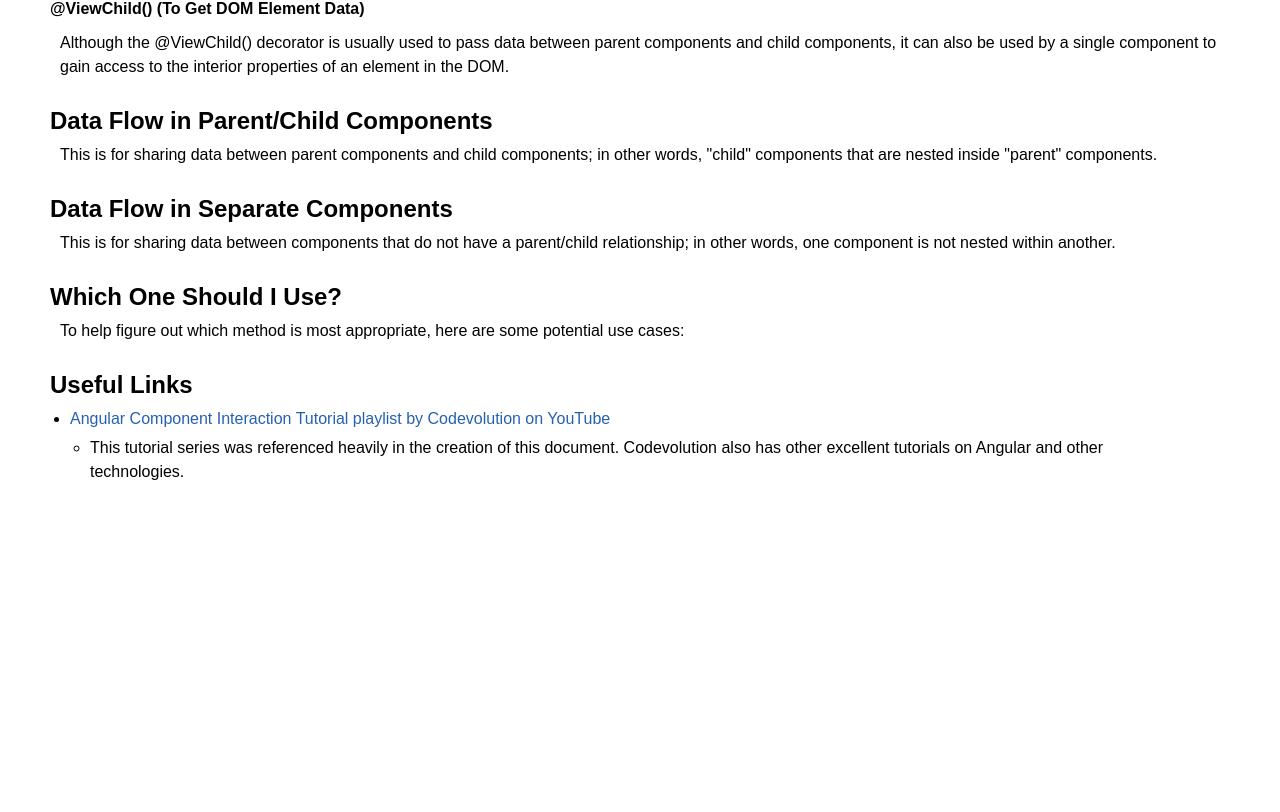
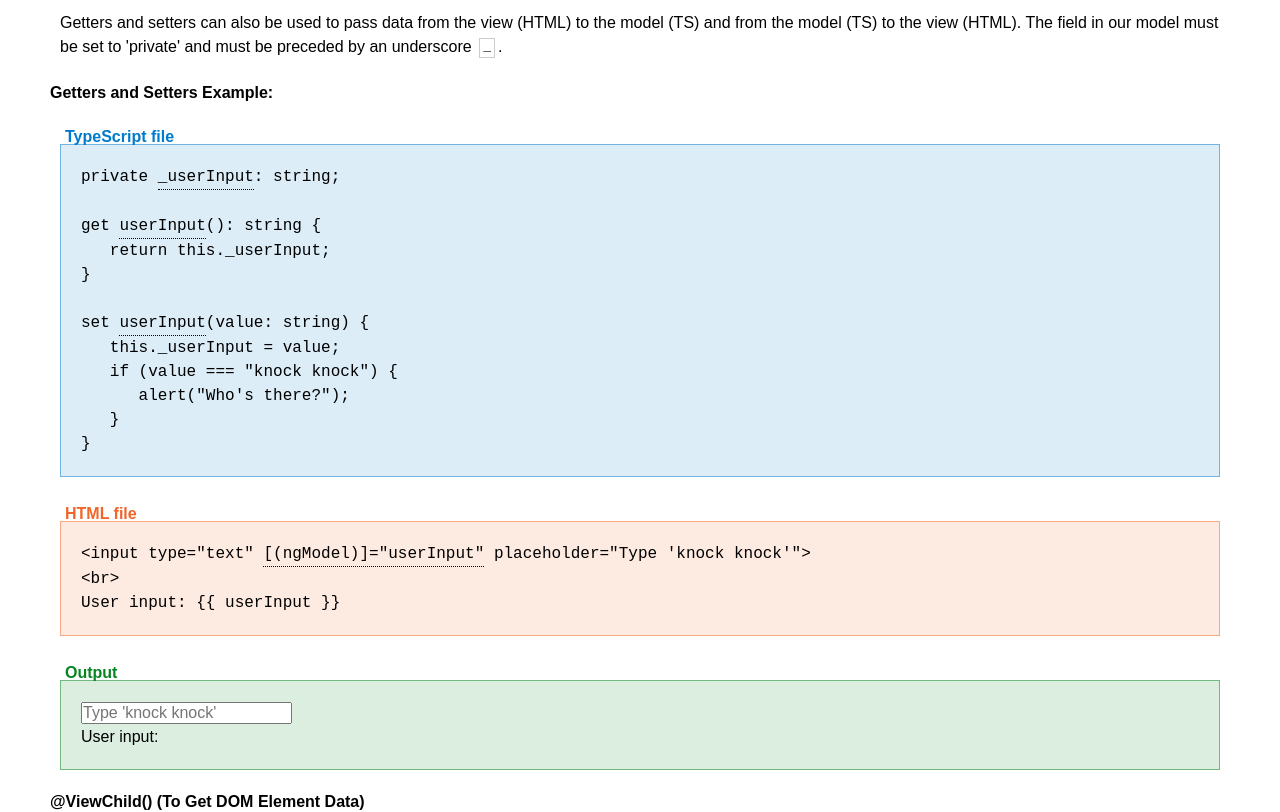
Before and after one commit to KellyRYoung/angular-data-flow-tutorial, an Angular app in the folder angular-data-flow-tutorial/: page / in a window 1280 px wide. Shown: the part 4172-4984 px from the top of the page. Before the commit the page ends 4711 px from the top, so only its background shows below. Built offline with nearby package versions, Linux system fonts and the light colour scheme.

Commit message:
Finished getters and setters

```diff
--- a/angular-data-flow-tutorial/src/app/binding/binding.component.html
+++ b/angular-data-flow-tutorial/src/app/binding/binding.component.html
@@ -149,6 +149,7 @@ whenever it is changed.
 <br>
 <div class="example-ts">
  userInput: string;<br>
+ <br>
  secretWord(updatedValue) &#123;<br>
  &nbsp;&nbsp;&nbsp;this.userInput = updatedValue; <br>
  &nbsp;&nbsp;&nbsp;if (updatedValue === "chinchilla") &#123;<br>
@@ -171,6 +172,47 @@ ngModel.
 
 <!-- Getters and Setters -->
 <h4 id="getters-and-setters-header">Getters and Setters</h4>
+<p>Getters and setters can also be used to pass data from the view (HTML) to the model (TS) and from the model (TS) to
+ the view (HTML). The field in our model must be set to 'private' and must be preceded by an underscore <code>_</code>.
+</p>
+<h6>Getters and Setters Example:</h6>
+<div class="example-ts">
+ private <span class="tooltip">
+  <div class="tooltiptext">Note: underscore in front of variable name</div>_userInput
+ </span>: string;<br>
+ <br>
+ get <span class="tooltip">
+  <div class="tooltiptext">Note: no underscore</div>userInput
+ </span>(): string &#123;<br>
+ &nbsp;&nbsp;&nbsp;return this._userInput;<br>
+ &#125;<br>
+ <br>
+ set <span class="tooltip">
+  <div class="tooltiptext">Note: no underscore</div>userInput
+ </span>(value: string) &#123;<br>
+ &nbsp;&nbsp;&nbsp;this._userInput = value;<br>
+ &nbsp;&nbsp;&nbsp;if (value === "knock knock") &#123;<br>
+ &nbsp;&nbsp;&nbsp;&nbsp;&nbsp;&nbsp;alert("Who's there?");<br>
+ &nbsp;&nbsp;&nbsp;&#125;<br>
+ &#125;<br>
+</div>
+
+<div class="example-html">
+
+ &lt;input type="text" <span class="tooltip">
+  <div class="tooltiptext">Note: ngModel is binding to the getters and setters</div>[(ngModel)]="userInput"
+ </span>
+ placeholder="Type 'knock knock'"&gt;
+ <br />
+ &lt;br&gt; <br />
+ User input: &#123;<i></i>&#123; userInput &#125;<i></i>&#125;
+</div>
+
+<div class="example-output">
+ <input type="text" [(ngModel)]="userInput3" placeholder="Type 'knock knock'">
+ <br>
+ User input: {{ userInput3 }}
+</div>
 
 <!-- View Child -->
 <h4 id="view-child-header">@ViewChild() (To Get DOM Element Data)</h4>
--- a/angular-data-flow-tutorial/src/app/binding/binding.component.ts
+++ b/angular-data-flow-tutorial/src/app/binding/binding.component.ts
@@ -8,6 +8,7 @@ import { Component, OnInit } from "@angular/core";
 export class BindingComponent implements OnInit {
   userInput: string;
   userInput2: string;
+  private _userInput3: string;
 
   constructor() { }
 
@@ -16,10 +17,22 @@ export class BindingComponent implements OnInit {
   clickEventExample = () => {
     alert("You just triggered the click event.");
   }
+
   secretWord(updatedValue) {
     this.userInput2 = updatedValue;
     if (updatedValue === "chinchilla") {
       alert("You typed the secret word!")
     }
   }
+
+  get userInput3(): string {
+    return this._userInput3;
+  }
+
+  set userInput3(value: string) {
+    this._userInput3 = value;
+    if (value === "knock knock") {
+      alert("Who's there?");
+    }
+  }
 }
--- a/angular-data-flow-tutorial/src/styles.scss
+++ b/angular-data-flow-tutorial/src/styles.scss
@@ -225,11 +225,11 @@ input {
 .tooltip .tooltiptext {
  visibility: hidden;
  font-family: Arial, Helvetica, sans-serif;
- width: 400px;
+ width: 300px;
  background-color: #555;
  color: #fff;
  text-align: center;
- padding: 5px 0;
+ padding: 5px;
  border-radius: 6px;
 
  /* Position the tooltip text */
@@ -237,7 +237,7 @@ input {
  z-index: 1;
  bottom: 125%;
  left: 50%;
- margin-left: -200px;
+ margin-left: -150px;
 
  /* Fade in tooltip */
  opacity: 0;
```
